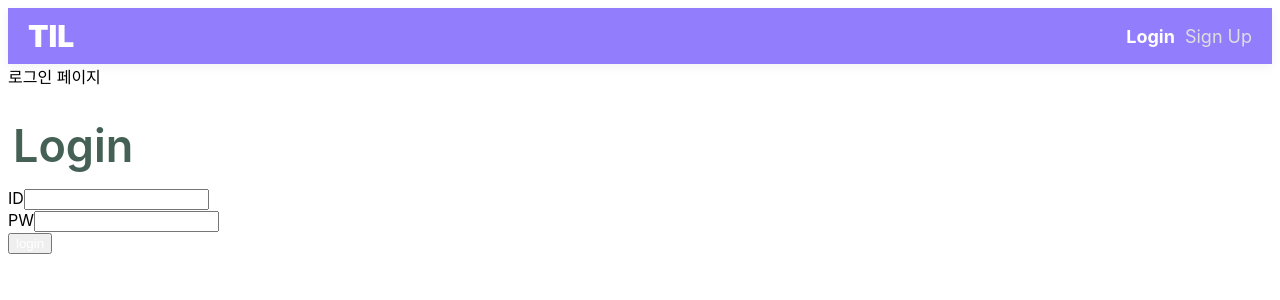
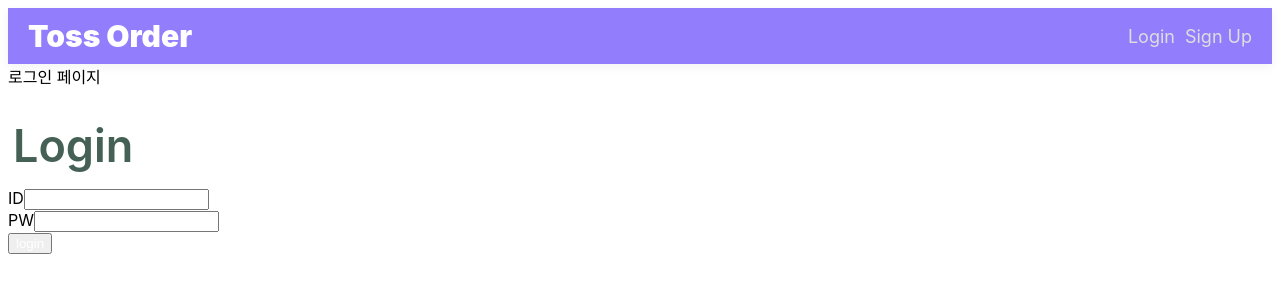
Before and after one commit to leyng7/toss-order, a Vue app in the folder front/: page /login in a window 1280 px wide. Shown: the top 300 px of the page. Built offline with nearby package versions, Linux system fonts and the light colour scheme.

Commit message:
ADD ItemNewForm.vue

```diff
--- a/front/index.html
+++ b/front/index.html
@@ -4,7 +4,7 @@
     <meta charset="UTF-8">
     <link rel="icon" href="/favicon.ico">
     <meta name="viewport" content="width=device-width, initial-scale=1.0">
-    <title>Tuss Pay</title>
+    <title>Toss Order</title>
   </head>
   <body>
     <div id="app"></div>
--- a/front/src/api/config/interceptors.js
+++ b/front/src/api/config/interceptors.js
@@ -12,9 +12,9 @@ function setInterceptors(instance) {
     config => config,
     error => {
 
-      if (error.response.status === 401) {
+      if (error.response.status === 403) {
         store.commit('LOGOUT');
-        router.push('/');
+        router.push('/login');
       }
 
       return Promise.reject(error.response)
--- a/front/src/components/common/AppHeader.vue
+++ b/front/src/components/common/AppHeader.vue
@@ -34,7 +34,7 @@ export default {
   <header :class="{ fixed: isFixed }" ref="appHeader">
     <div>
       <router-link to="/" class="logo">
-        TIL
+        Toss Order
       </router-link>
     </div>
     <div class="navigations">
@@ -92,8 +92,5 @@ a.logo {
 .logout-button {
   font-size: 14px;
 }
-a.router-link-exact-active {
-  color: white;
-  font-weight: bold;
-}
+
 </style>
--- a/front/src/router/index.js
+++ b/front/src/router/index.js
@@ -3,6 +3,8 @@ import HomeView from "@/views/HomeView.vue"
 import ReadView from "@/views/ReadView.vue"
 import LoginView from "@/views/LoginView.vue";
 import SignupView from "@/views/SignupView.vue";
+import ItemNewView from "@/views/ItemNewView.vue";
+import store from "@/store";
 
 const router = createRouter({
   history: createWebHistory(import.meta.env.BASE_URL),
@@ -19,14 +21,34 @@ const router = createRouter({
       props: true
     },
     {
+      path: '/items/new',
+      name: 'item-new',
+      component: ItemNewView,
+      beforeEnter
+    },
+    {
       path: "/login",
-      component: LoginView
+      component: LoginView,
+      beforeEnter(to, from, next) {
+        store.getters['isLoggedIn'] ? next('/') : next();
+      },
     },
     {
       path: "/signup",
-      component: SignupView
+      component: SignupView,
+      beforeEnter(to, from, next) {
+        store.getters['isLoggedIn'] ? next('/') : next();
+      },
     }
   ]
 })
 
+function beforeEnter(to, from, next) {
+  if (store.getters['isLoggedIn']) {
+    next();
+  } else {
+    next('/login');
+  }
+}
+
 export default router
--- /dev/null
+++ b/front/src/views/ItemNewView.vue
@@ -0,0 +1,13 @@
+<script>
+export default {
+  name: "ItemNewView"
+}
+</script>
+
+<template>
+
+</template>
+
+<style scoped>
+
+</style>
```
Also changed, not shown: front/src/components/items/ItemNewForm.vue (added, +13 -0 lines), 1 other file (tests, documents, lock files or other folders).
